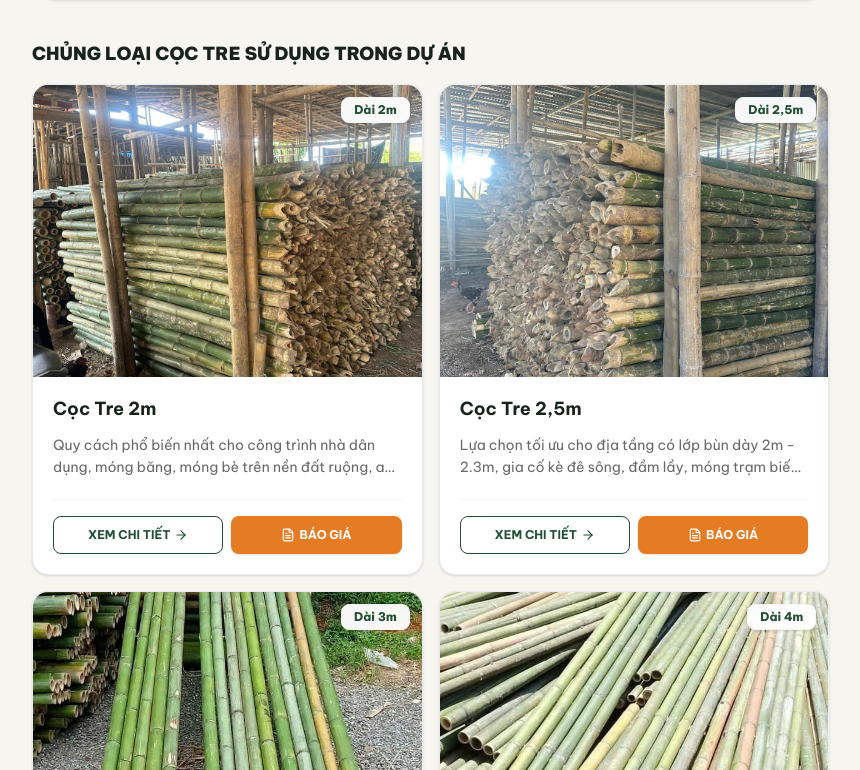
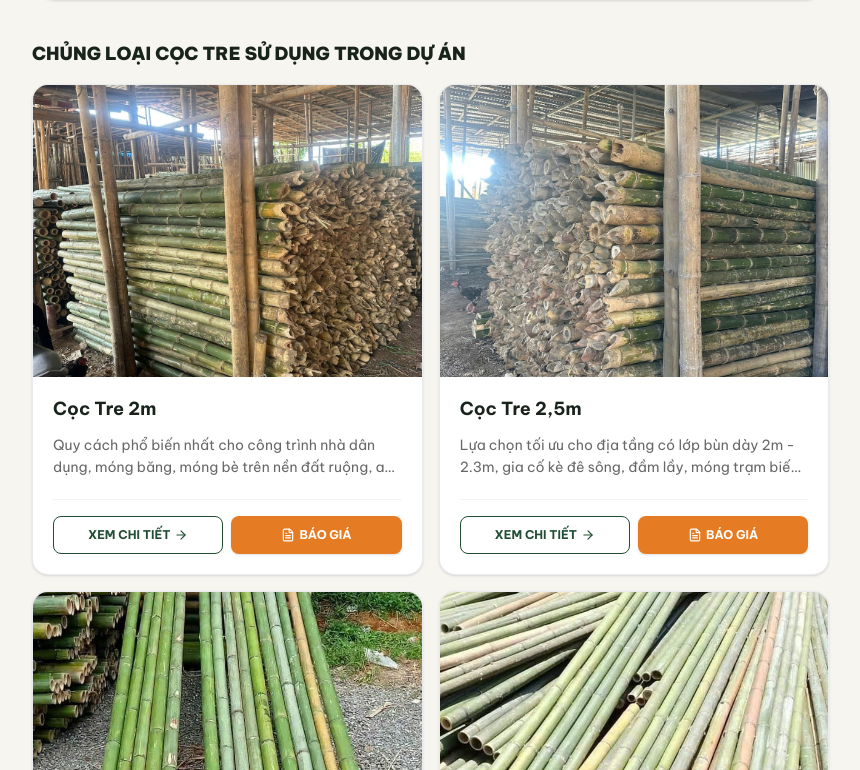
Before and after one commit to tgiahuy/coctre, a Next.js app in the folder frontend/: page /du-an/cung-cap-coc-tre-cho-cac-cong-trinh-xay-dung-ha-tang in a window 1280 px wide. Shown: the part 1690-2460 px from the top of the page, without its empty margins (0-860 px from the left). Built offline with nearby package versions, Linux system fonts and the light colour scheme.

Commit message:
fix(ui): xoa nhan chieu dai tren hinh anh cac o san pham

```diff
--- a/frontend/src/components/common/ProductCard.tsx
+++ b/frontend/src/components/common/ProductCard.tsx
@@ -28,11 +28,6 @@ export default function ProductCard({ product }: ProductCardProps) {
           className="object-cover group-hover:scale-105 transition-transform duration-500"
           sizes="(max-width: 768px) 100vw, (max-width: 1200px) 50vw, 33vw"
         />
-
-        {/* Length Pill */}
-        <div className="absolute top-3 right-3 bg-white/95 backdrop-blur-sm text-[#214E34] text-xs font-extrabold px-3 py-1 rounded-lg shadow-sm border border-gray-100">
-          Dài {product.length}
-        </div>
       </Link>
 
       {/* CARD CONTENT */}
--- a/frontend/src/components/home/CompactProductsSection.tsx
+++ b/frontend/src/components/home/CompactProductsSection.tsx
@@ -195,11 +195,6 @@ export default function CompactProductsSection() {
                       className="object-cover group-hover/card:scale-108 transition-transform duration-500"
                     />
 
-                    {/* Length Tag */}
-                    <div className="absolute top-2.5 right-2.5 bg-[#214E34]/90 backdrop-blur-sm text-[#EED59B] text-[10px] sm:text-xs font-extrabold px-2.5 py-1 rounded-md border border-[#CDAA63]/30 shadow-sm">
-                      {item.length ? `Dài ${item.length}` : "Quy cách chuẩn"}
-                    </div>
-
                     {/* Stock Pill */}
                     <div className="absolute bottom-2 left-2.5 bg-emerald-600/90 backdrop-blur-sm text-white text-[9px] sm:text-[10px] font-bold px-2 py-0.5 rounded">
                       ● Sẵn hàng bãi
```
